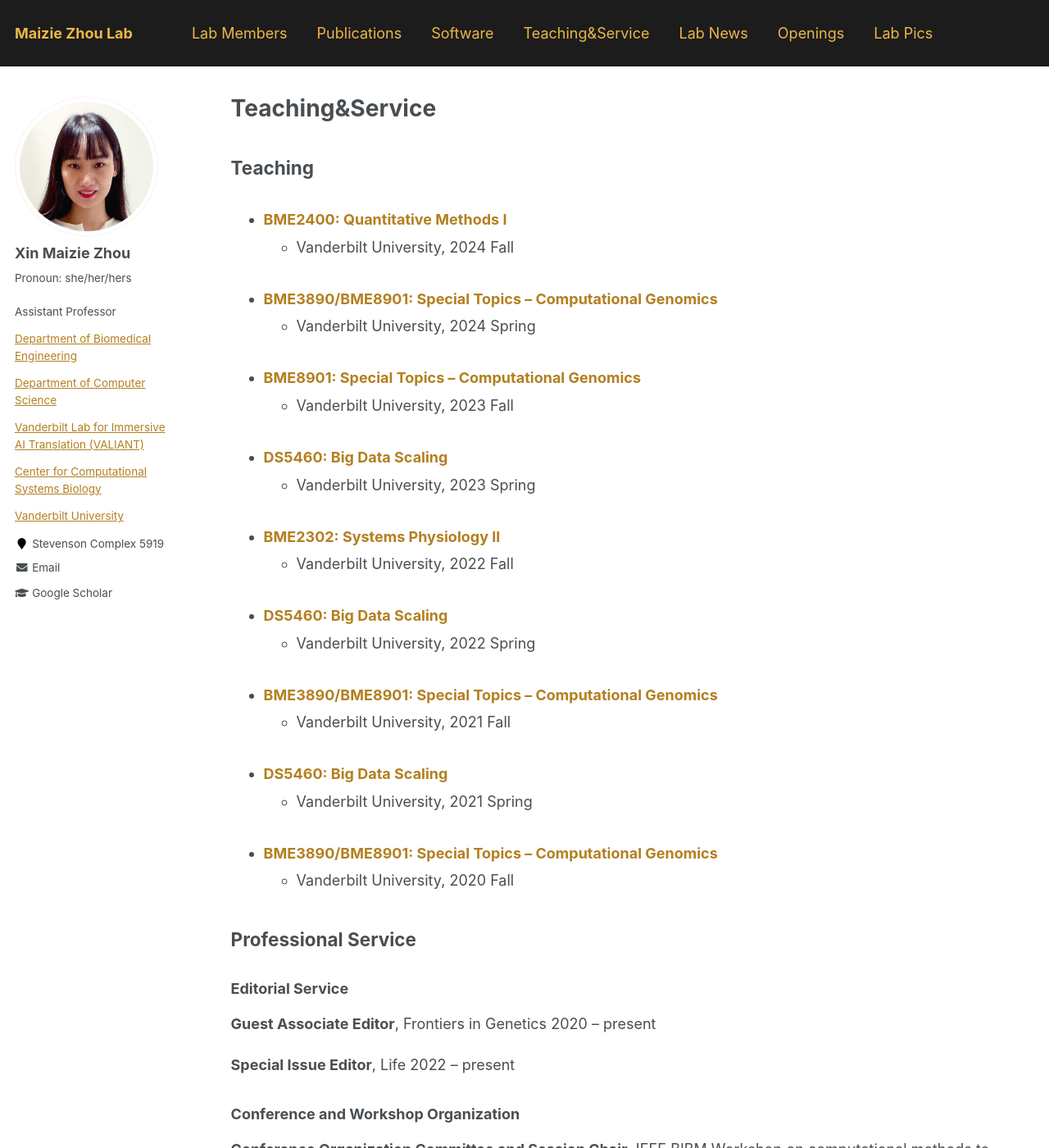
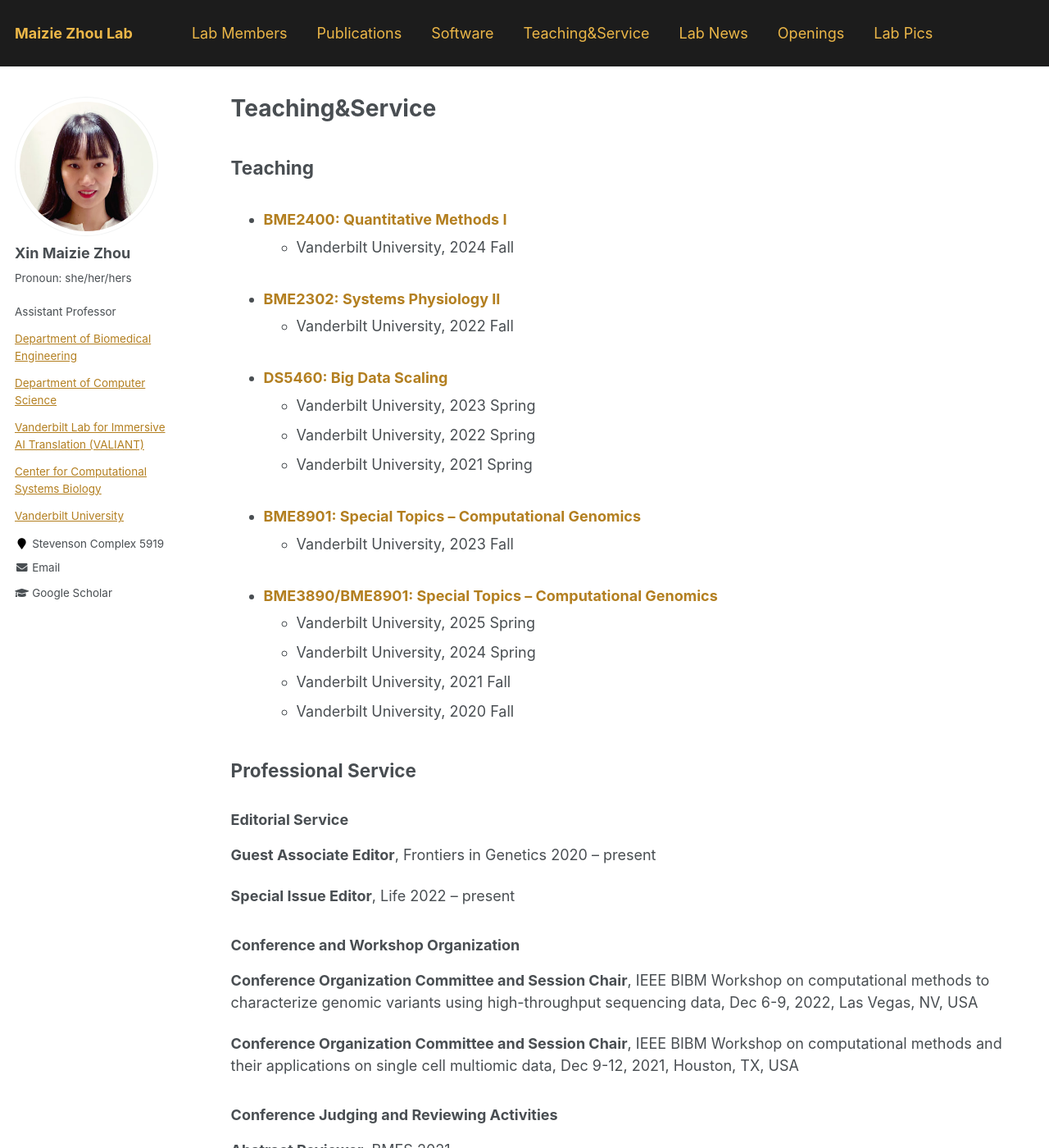
Before and after one commit to maiziezhoulab/Maiziezhoulab.github.io, a Jekyll site: the page built from _pages/TeachingService.md, in a window 1280 px wide and 1400 px high. Shown: the whole window at 82% size. Built offline with Jekyll 4.4.1, drawn with Linux system fonts in a browser that asks for light colours.

Commit message:
Update TeachingService.md

```diff
--- a/_pages/TeachingService.md
+++ b/_pages/TeachingService.md
@@ -11,28 +11,21 @@ author_profile: true
 - ### [BME2400: Quantitative Methods I]()
   - Vanderbilt University, 2024 Fall
 
-- ### [BME3890/BME8901: Special Topics – Computational Genomics]()
-  - Vanderbilt University, 2024 Spring
+- ### [BME2302: Systems Physiology II]()
+  - Vanderbilt University, 2022 Fall
+
+- ### [DS5460: Big Data Scaling]()
+  - Vanderbilt University, 2023 Spring
+  - Vanderbilt University, 2022 Spring
+  - Vanderbilt University, 2021 Spring
 
 - ### [BME8901: Special Topics – Computational Genomics]()
   - Vanderbilt University, 2023 Fall
 
-- ### [DS5460: Big Data Scaling]()
-  - Vanderbilt University, 2023 Spring
-
-- ### [BME2302: Systems Physiology II]()
-  - Vanderbilt University, 2022 Fall
-
-- ### [DS5460: Big Data Scaling]()
-  - Vanderbilt University, 2022 Spring
-
 - ### [BME3890/BME8901: Special Topics – Computational Genomics]()
+  - Vanderbilt University, 2025 Spring
+  - Vanderbilt University, 2024 Spring
   - Vanderbilt University, 2021 Fall
-
-- ### [DS5460: Big Data Scaling]()
-  - Vanderbilt University, 2021 Spring
-
-- ### [BME3890/BME8901: Special Topics – Computational Genomics]()
   - Vanderbilt University, 2020 Fall
 
 
```
